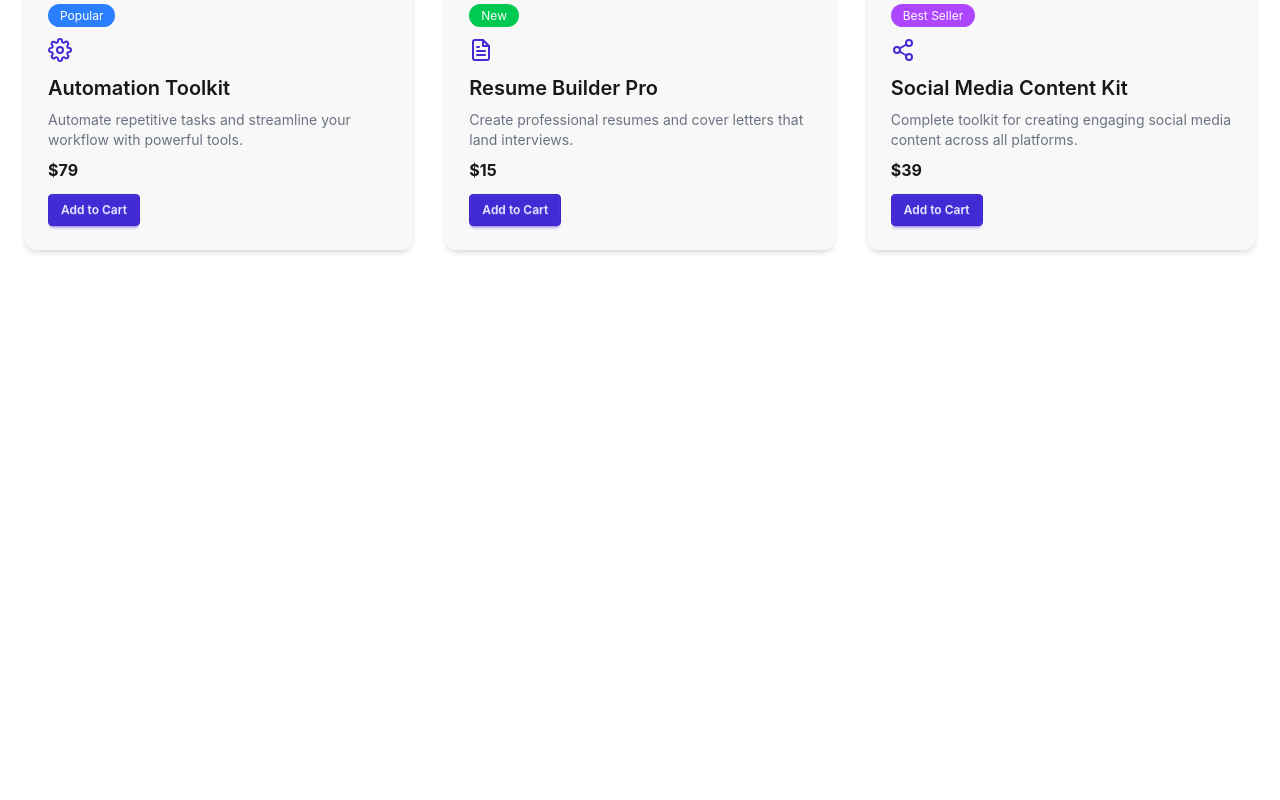
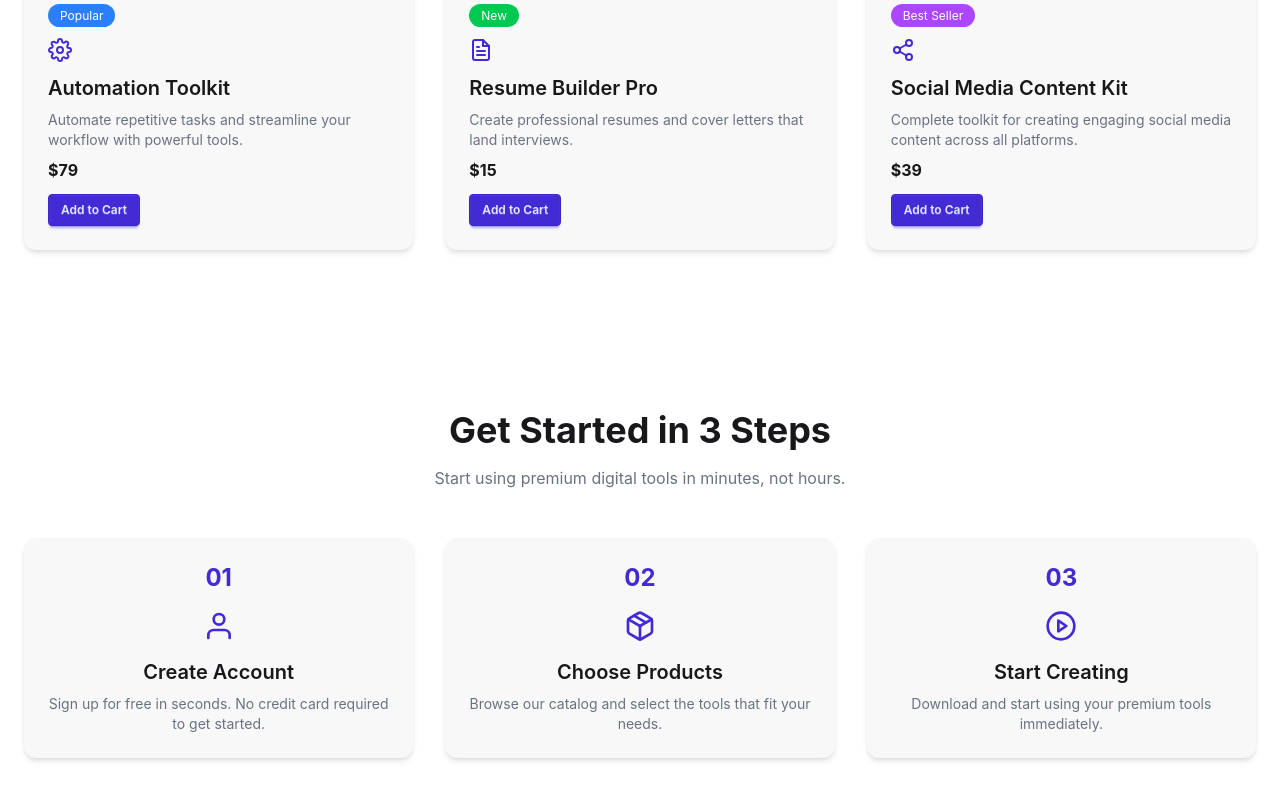
Before and after one commit to nh08022001-arch/digitools-platform-a6, a React (Vite) app: page / in a window 1280 px wide. Shown: the part 1671-2471 px from the top of the page. Before the commit the page ends 2001 px from the top, so only its background shows below. Built offline with nearby package versions, Linux system fonts and the light colour scheme.

Commit message:
steps section coded

```diff
--- a/src/App.jsx
+++ b/src/App.jsx
@@ -4,6 +4,7 @@ import Navbar from './components/Navbar';
 import Banner from './components/Banner';
 import Stats from './components/Stats';
 import ProductsSection from './components/ProductsSection';
+import StepsSection from './components/StepsSection';
 import { ToastContainer } from "react-toastify";
 import "react-toastify/dist/ReactToastify.css";
 
@@ -28,6 +29,7 @@ function App() {
         draggable
         theme="colored"
       />
+      <StepsSection/>
     </>
   );
 }
--- a/src/components/ProductsSection.jsx
+++ b/src/components/ProductsSection.jsx
@@ -57,7 +57,7 @@ const ProductsSection = ({ cart, setCart }) => {
   return (
       <section className="py-20 bg-base-100">
        <div className="max-w-7xl mx-auto px-6">
-        {/* toggle buttons*/}
+        {/* toggle buttons and header*/}
         <div className="text-center mb-12">
           <h2 className="text-4xl font-bold mb-4">
             Premium Digital Tools
--- /dev/null
+++ b/src/components/StepsSection.jsx
@@ -0,0 +1,51 @@
+import React from "react";
+import { FiUser, FiPackage, FiPlayCircle } from "react-icons/fi";
+
+const steps = [
+  {
+    id: "01",
+    title: "Create Account",
+    description: "Sign up for free in seconds. No credit card required to get started.",
+    icon: <FiUser size={32} className="text-primary" />
+  },
+  {
+    id: "02",
+    title: "Choose Products",
+    description: "Browse our catalog and select the tools that fit your needs.",
+    icon: <FiPackage size={32} className="text-primary" />
+  },
+  {
+    id: "03",
+    title: "Start Creating",
+    description: "Download and start using your premium tools immediately.",
+    icon: <FiPlayCircle size={32} className="text-primary" />
+  }
+];
+
+const StepsSection = () => {
+  return (
+    <section className="py-20 bg-base-100">
+      <div className="max-w-7xl mx-auto px-6 text-center">
+        {/* Header div*/}
+        <h2 className="text-4xl font-bold mb-4">Get Started in 3 Steps</h2>
+        <p className="text-gray-500 mb-12">
+          Start using premium digital tools in minutes, not hours.
+        </p>
+
+        {/* Steps div */}
+        <div className="grid grid-cols-1 md:grid-cols-3 gap-8">
+          {steps.map((step) => (
+            <div key={step.id} className="bg-base-200 p-6 rounded-xl shadow-md hover:shadow-xl transition text-center">
+              <div className="mb-4 font-bold text-2xl text-primary">{step.id}</div>
+              <div className="flex justify-center mb-4">{step.icon}</div>
+              <h3 className="text-xl font-semibold mb-2">{step.title}</h3>
+              <p className="text-gray-500 text-sm">{step.description}</p>
+            </div>
+          ))}
+        </div>
+      </div>
+    </section>
+  );
+};
+
+export default StepsSection;
```
Lines whose indentation alone changed are shown as unchanged.
